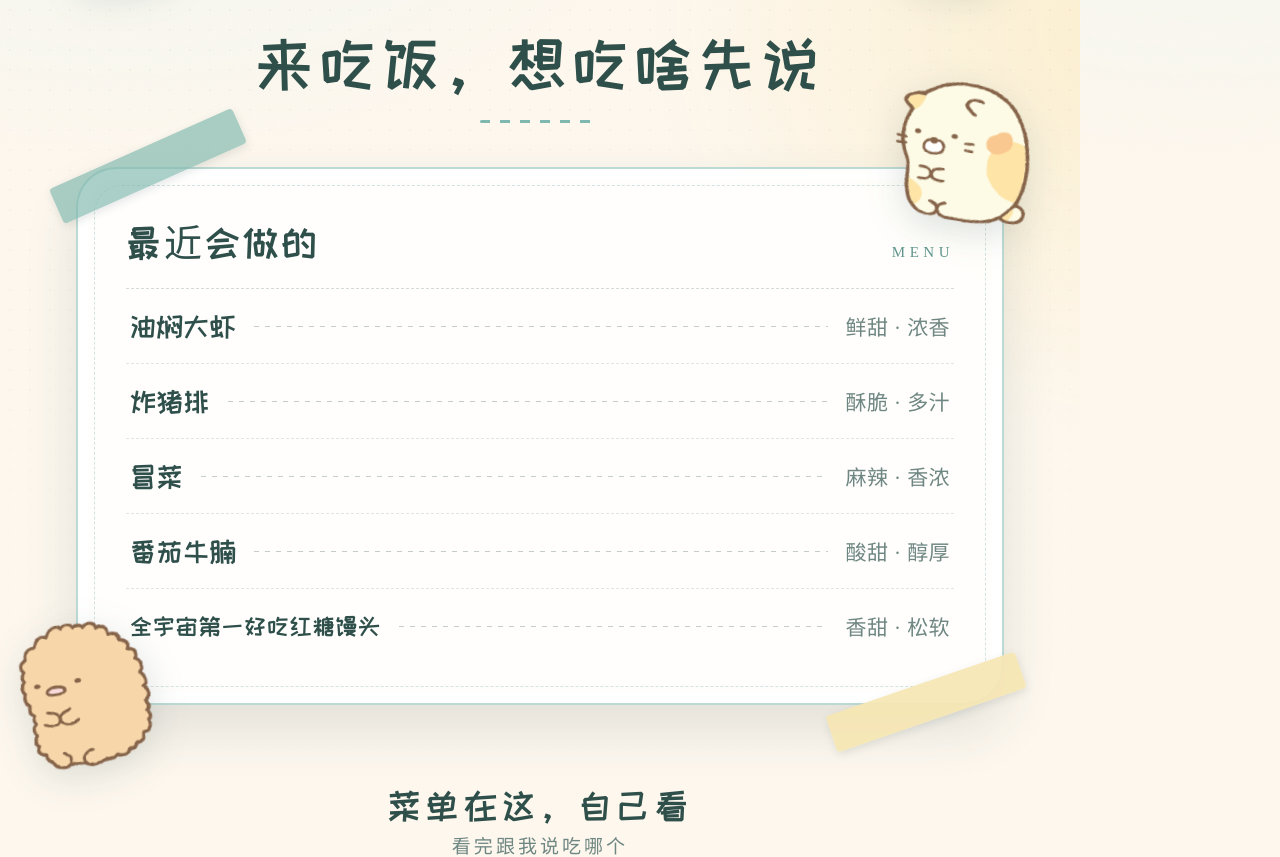
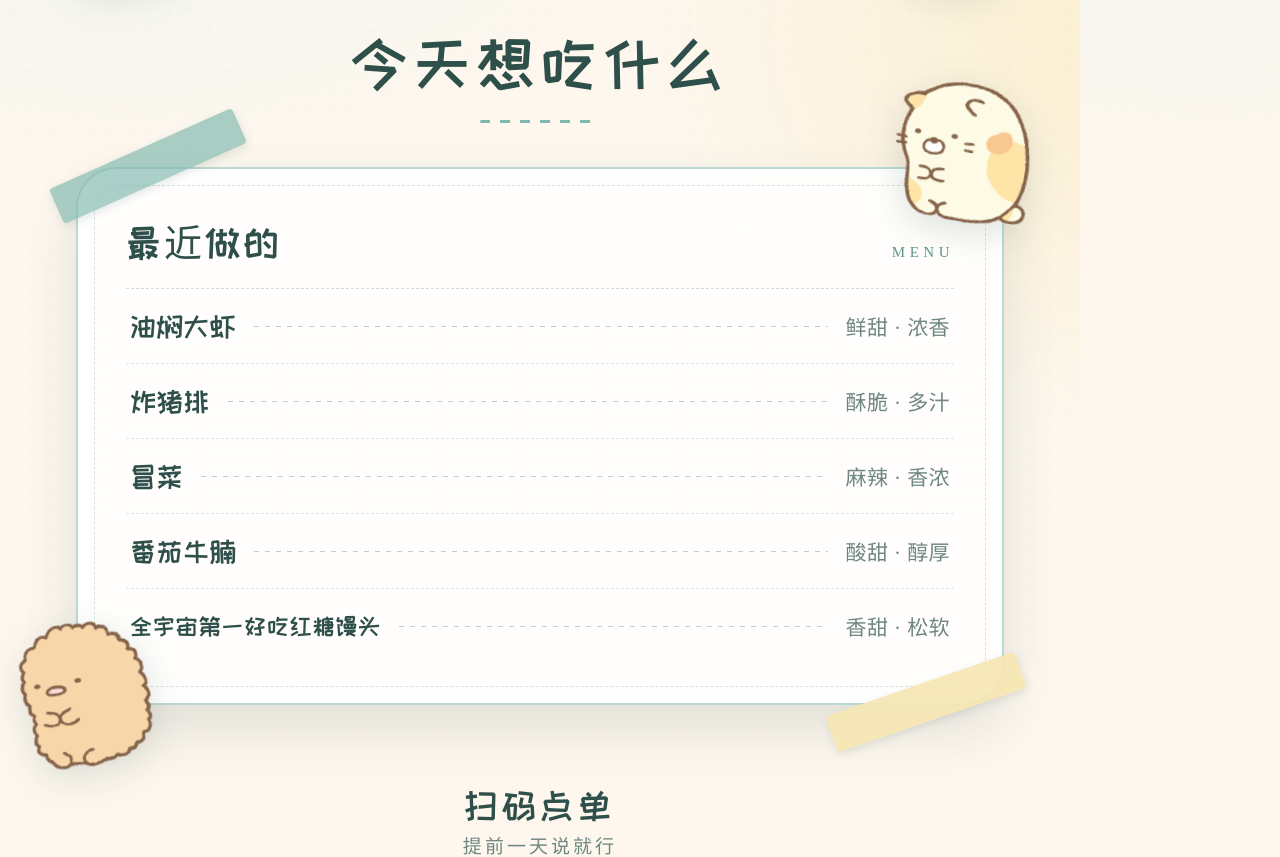
Before and after one commit to kw081801-jpg/xiaojia-menu, a plain HTML site: page share/poster-vertical-server.html in a window 1280 px wide. Shown: the part 200-1057 px from the top of the page. Drawn offline with Linux system fonts and the light colour scheme.

Commit message:
海报语气收回正常餐饮海报：今天想吃什么 / 扫码点单 / 提前一天说就行

```diff
--- a/share/poster-vertical-server.html
+++ b/share/poster-vertical-server.html
@@ -150,7 +150,7 @@
   </header>
 
   <section class="lead">
-    <div class="big">来吃饭，想吃啥先说</div>
+    <div class="big">今天想吃什么</div>
 
     <div class="rule"></div>
   </section>
@@ -160,7 +160,7 @@
     <span class="tape board-tape2"></span>
     <div class="board">
       <div class="board-head">
-        <span class="t">最近会做的</span>
+        <span class="t">最近做的</span>
         <span class="n">MENU</span>
       </div>
       <div class="row">
@@ -184,8 +184,8 @@
   </section>
 
   <section class="qr-zone">
-    <div class="qr-tip">菜单在这，自己看</div>
-    <div class="qr-sub">看完跟我说吃哪个</div>
+    <div class="qr-tip">扫码点单</div>
+    <div class="qr-sub">提前一天说就行</div>
     <div class="qr-card">
       <img src="qr-server.png" alt="扫码看菜单" />
     </div>
```
Also changed, not shown: share/poster-vertical-server.png.
